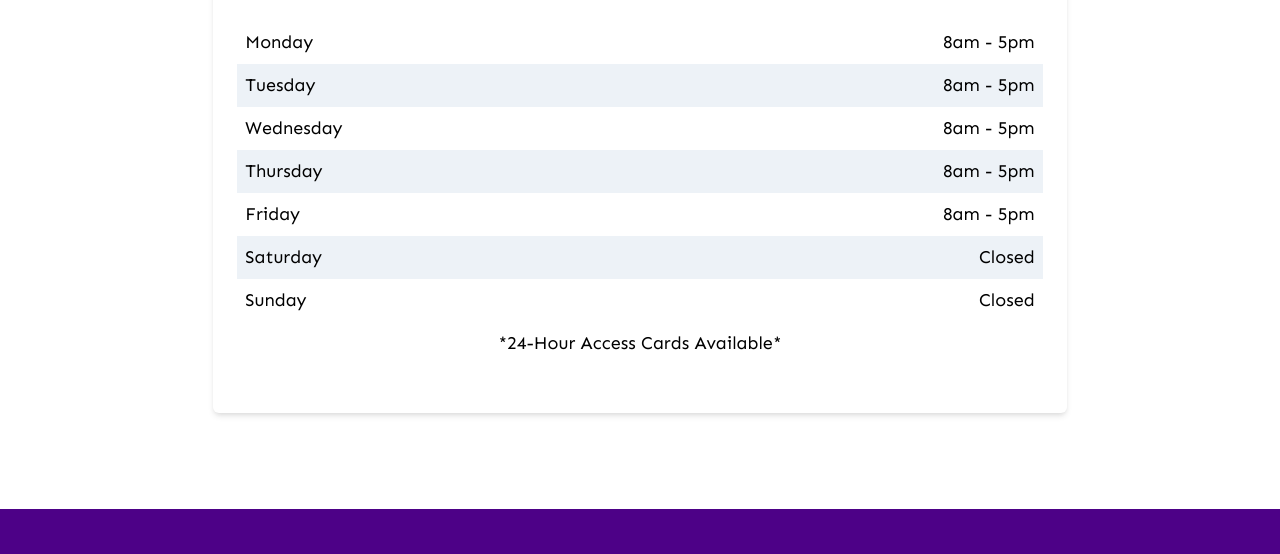
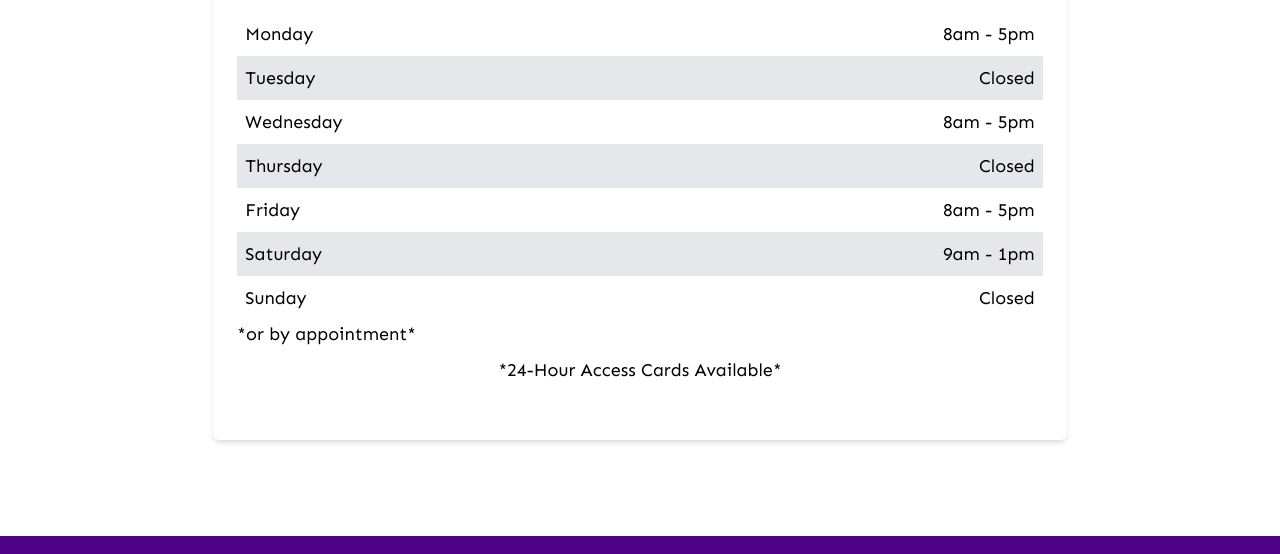
Before and after one commit to dchoinie/pmi-final, a Gatsby site: page /hours in a window 1280 px wide. Shown: the part 207-761 px from the top of the page. Built offline with nearby package versions, Linux system fonts and the light colour scheme; Gatsby itself is replaced by a stand-in of ours.

Commit message:
Update hours, packages

```diff
--- a/gatsby-config.js
+++ b/gatsby-config.js
@@ -23,7 +23,6 @@ module.exports = {
         path: `${__dirname}/src/images`,
       },
     },
-    `gatsby-plugin-favicon`,
     `gatsby-transformer-sharp`,
     `gatsby-plugin-sharp`,
     `gatsby-plugin-postcss`,
@@ -33,12 +32,6 @@ module.exports = {
         google: {
           families: ["Sen"],
         },
-      },
-    },
-    {
-      resolve: "gatsby-plugin-snipcartv3",
-      options: {
-        apiKey: process.env.SNIPCART_API_KEY,
       },
     },
     {
--- a/src/pages/hours.js
+++ b/src/pages/hours.js
@@ -17,7 +17,7 @@ const Hours = () => {
             </div>
             <div className="flex justify-between py-2 bg-gray-200 p-2">
               <p>Tuesday</p>
-              <p>8am - 5pm</p>
+              <p>Closed</p>
             </div>
             <div className="flex justify-between py-2 p-2">
               <p>Wednesday</p>
@@ -25,7 +25,7 @@ const Hours = () => {
             </div>
             <div className="flex justify-between py-2 bg-gray-200 p-2">
               <p>Thursday</p>
-              <p>8am - 5pm</p>
+              <p>Closed</p>
             </div>
             <div className="flex justify-between py-2 p-2">
               <p>Friday</p>
@@ -33,11 +33,14 @@ const Hours = () => {
             </div>
             <div className="flex justify-between py-2 bg-gray-200 p-2">
               <p>Saturday</p>
-              <p>Closed</p>
+              <p>9am - 1pm</p>
             </div>
             <div className="flex justify-between pt-2 p-2">
               <p>Sunday</p>
               <p>Closed</p>
+            </div>
+            <div>
+              *or by appointment*
             </div>
             <div className="flex justify-center py-2 p-2">
               <p className="capitalize">*24-hour access cards available*</p>
```
Also changed, not shown: package.json (+20 -21 lines), 2 other files.
